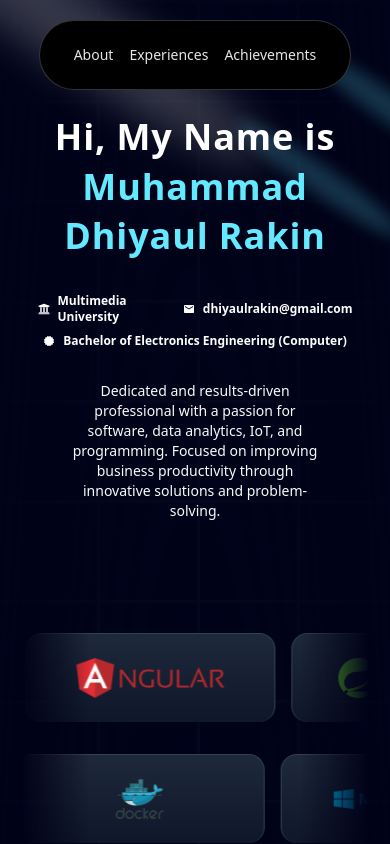
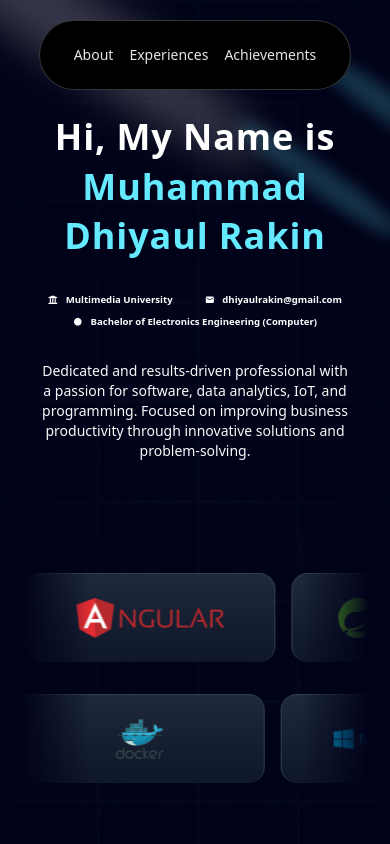
Before and after one commit to Ryukizo79/portfolionextjs, a Next.js app: page / in a window 390 px wide. Shown: the top 844 px of the page. Built offline with nearby package versions, Linux system fonts and the light colour scheme.

Commit message:
uodate hero

```diff
--- a/components/Hero.tsx
+++ b/components/Hero.tsx
@@ -19,7 +19,7 @@ const Hero = () => {
                 <div className="absolute pointer-events-none inset-0 flex items-center justify-center  bg-black-100 [mask-image:radial-gradient(ellipse_at_center,transparent_20%,black)]"/>
             </div>
             <div className='flex flex-row items-center justify-center relative  z-10'>
-                <div className='sm:max-w-[80%] max-w-[90%] flex flex-col items-center justify-center space-y-4'>
+                <div className='w-[90%] flex flex-col items-center justify-center space-y-4'>
                     {/* <h2 className='uppercase tracking-widest text-sm text-center text-blue-100 max-w-80'>
                         Hi, nice to meet you
                     </h2> */}
@@ -27,8 +27,8 @@ const Hero = () => {
                         className='text-center sm:text-7xl text-4xl'
                         words='Hi, My Name is Muhammad Dhiyaul Rakin'
                     />
-                    <div className='font-bold w-full flex sm:flex-row flex-col sm:text-sm text-xs text-white items-center justify-center sm:space-x-8 space-x-0 sm:space-y-0 space-y-2'>
-                        <div className=' flex flex-row items-center justify-center sm:space-x-8 space-x-2'>
+                    <div className='font-bold w-full flex sm:flex-row flex-col sm:text-sm text-[0.6rem] text-white items-center justify-center sm:space-x-8 space-x-0 sm:space-y-0 space-y-2'>
+                        <div className=' flex flex-row items-center justify-center space-x-8'>
                             <div className=' flex flex-row items-center justify-center space-x-2'>
                                 <div>
                                     <FaUniversity />
@@ -58,7 +58,7 @@ const Hero = () => {
                         </div>
 
                     </div>
-                    <p className='w-[80%] text-center   sm:text-xl text-sm pt-4'>
+                    <p className='sm:w-[80%] w-full text-center   sm:text-xl text-sm pt-4'>
                         Dedicated and results-driven professional with a passion for software, data analytics, IoT, and programming. Focused on improving business productivity through innovative solutions and problem-solving.
                     </p>
                     {/* <a href='#about'>
--- a/components/ui/BentoGrid.tsx
+++ b/components/ui/BentoGrid.tsx
@@ -48,7 +48,7 @@ export const BentoGridItem = ({
       }}
     >
       {header}
-      <div className="group-hover/bento:translate-x-2 transition duration-200 sm:p-8 p-4">
+      <div className="group-hover/bento:translate-x-2 transition duration-200 sm:p-8 py-4 px-8">
         {icon}
         <div className="font-bold text-neutral-600 dark:text-neutral-200 mb-2 mt-2">
             {title}
```
